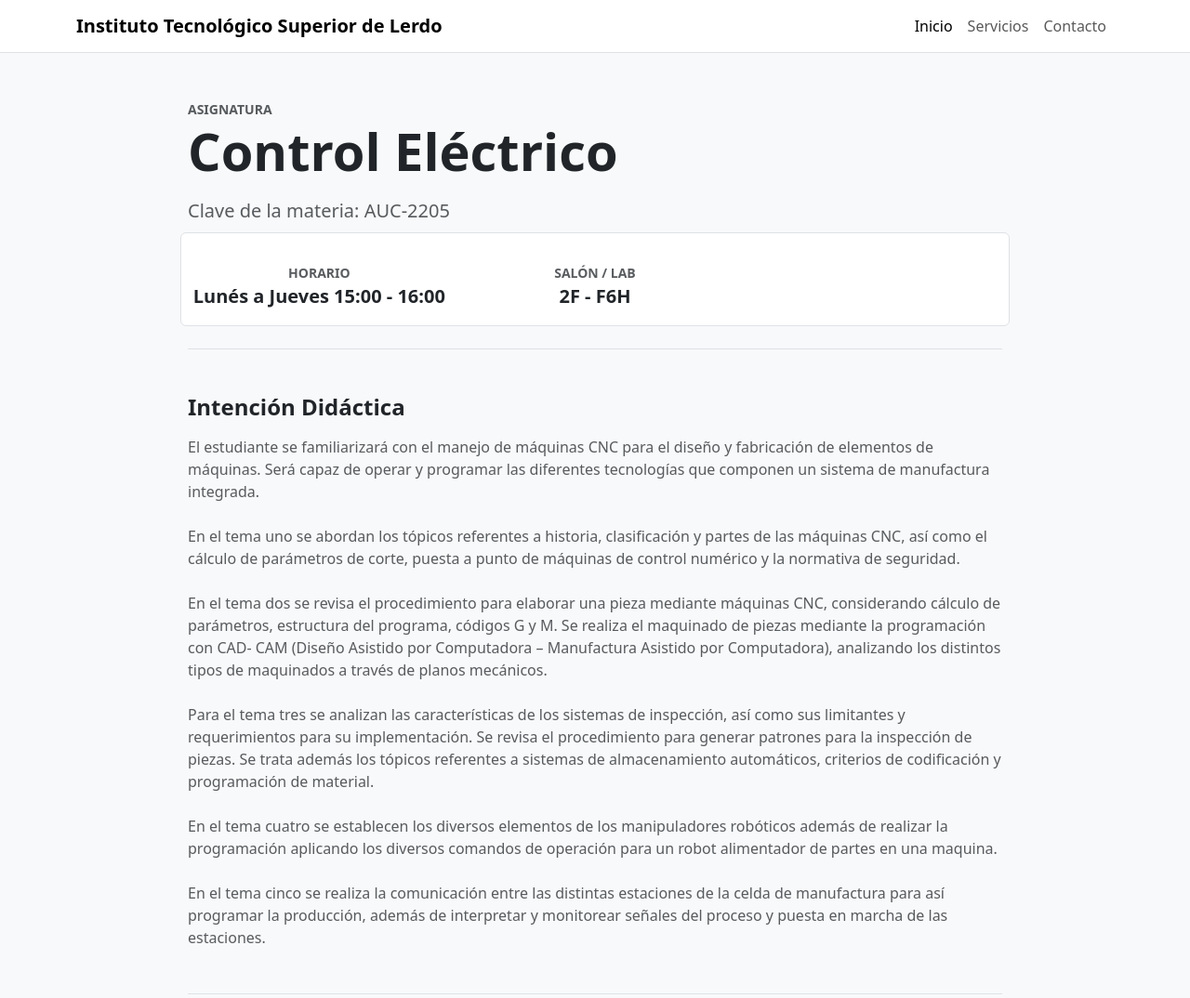
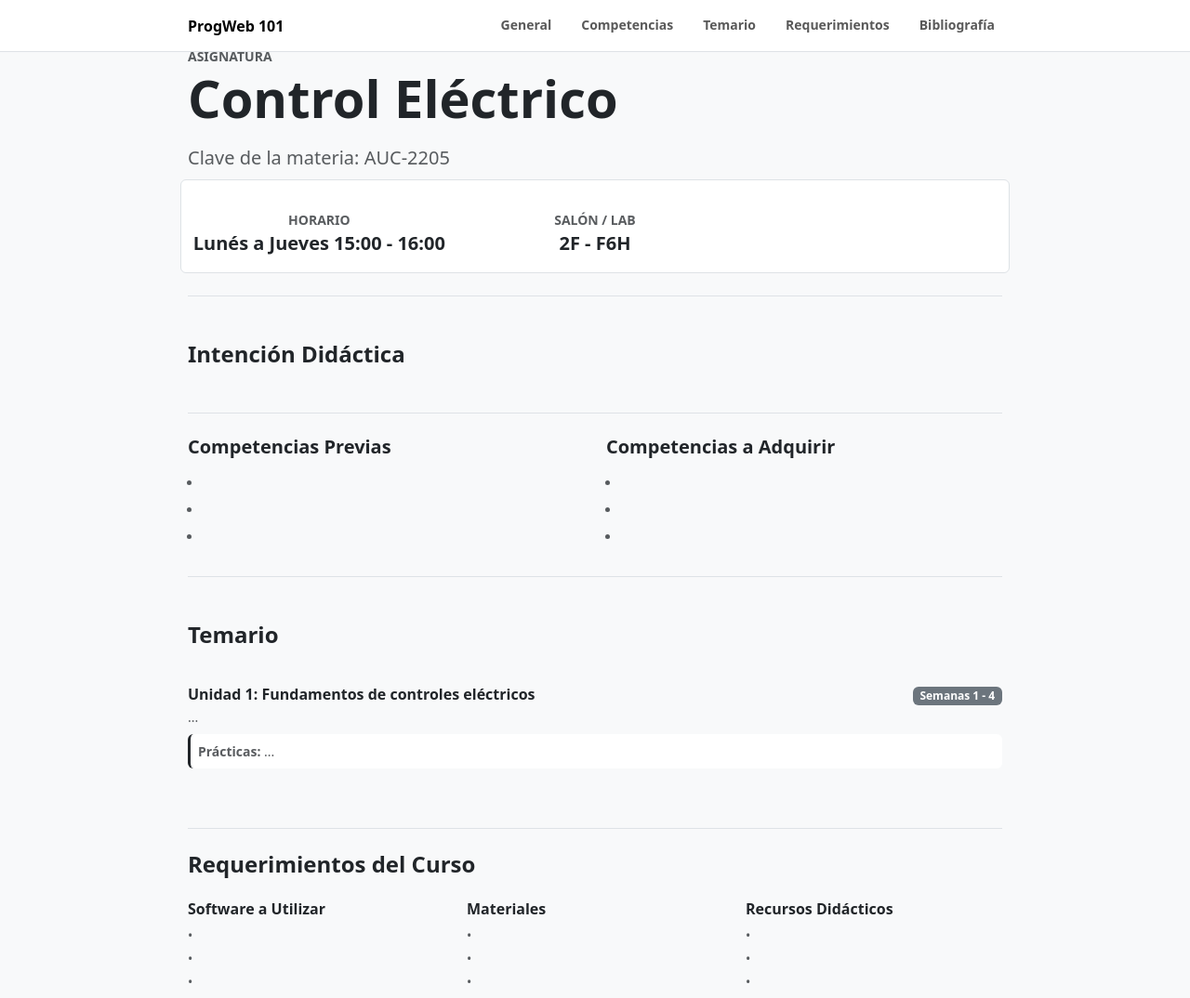
Before and after one commit to paco-ruvalcaba/paginamaterias, a plain HTML site: page index.html in a window 1280 px wide. Shown: the top 1074 px of the page at 93% size. Drawn offline with nearby package versions, Linux system fonts and the light colour scheme.

Commit message:
Agregando menú a la pagina principal

```diff
--- a/index.html
+++ b/index.html
@@ -31,30 +31,24 @@
     - navbar-light bg-white: Fondo blanco con colores de texto legibles para fondos claros.
     - border-bottom: Añade una línea divisoria inferior muy tenue.
   -->
-  <nav class="navbar navbar-expand-lg navbar-light bg-white border-bottom">
-    <!-- container: Centra el contenido y le da márgenes laterales automáticos -->
-    <div class="container">
+  <nav class="navbar navbar-expand-md navbar-light bg-white border-bottom fixed-top">
+    <div class="container" style="max-width: 900px;">
+      <a class="navbar-brand fw-bold fs-6" href="#general">ProgWeb 101</a>
 
-      <!-- Logo o título principal de la marca -->
-      <!-- fw-bold: Aplica grosor de fuente en negrita (Font Weight Bold) -->
-      <a class="navbar-brand fw-bold" href="#">Instituto Tecnológico Superior de Lerdo</a>
-
-      <!-- Botón tipo "hamburguesa" que aparece únicamente en pantallas pequeñas -->
-      <!-- data-bs-toggle y data-bs-target vinculan este botón con el div colapsable mediante JavaScript -->
-      <button class="navbar-toggler" type="button" data-bs-toggle="collapse" data-bs-target="#navbarNav">
+      <button class="navbar-toggler border-0" type="button" data-bs-toggle="collapse" data-bs-target="#menuSecciones">
         <span class="navbar-toggler-icon"></span>
       </button>
 
-      <!-- Menú desplegable que contiene los enlaces de navegación -->
-      <div class="collapse navbar-collapse" id="navbarNav">
-        <!-- ms-auto: (Margin Start Auto) Empuja la lista de enlaces totalmente hacia la derecha -->
-        <ul class="navbar-nav ms-auto">
-          <li class="nav-item"><a class="nav-link active" href="#">Inicio</a></li>
-          <li class="nav-item"><a class="nav-link" href="#">Servicios</a></li>
-          <li class="nav-item"><a class="nav-link" href="#">Contacto</a></li>
+      <!-- Menú con hipervínculos tipo 'nav-underline' (línea sobria abajo del enlace) -->
+      <div class="collapse navbar-collapse" id="menuSecciones">
+        <ul class="navbar-nav ms-auto nav-underline small fw-semibold">
+          <li class="nav-item"><a class="nav-link" href="#general">General</a></li>
+          <li class="nav-item"><a class="nav-link" href="#competencias">Competencias</a></li>
+          <li class="nav-item"><a class="nav-link" href="#temario">Temario</a></li>
+          <li class="nav-item"><a class="nav-link" href="#requerimientos">Requerimientos</a></li>
+          <li class="nav-item"><a class="nav-link" href="#bibliografia">Bibliografía</a></li>
         </ul>
       </div>
-
     </div>
   </nav>
 
@@ -71,7 +65,7 @@
 <main class="container my-5" style="max-width: 900px;">
 
   <!-- 1. TÍTULO DE LA MATERIA Y FICHA RÁPIDA -->
-  <section class="pb-4 mb-5 border-bottom text-center text-md-start">
+  <section id="general" class="pb-4 mb-5 border-bottom text-center text-md-start">
     <span class="text-uppercase tracking-wide text-muted small fw-bold">Asignatura</span>
     <h1 class="display-4 fw-bold mb-3">Control Eléctrico</h1>
     <p class="lead text-muted mb-4">Clave de la materia: AUC-2205</p>
@@ -93,17 +87,11 @@
   <section class="mb-5">
     <h2 class="h4 fw-bold mb-3">Intención Didáctica</h2>
     <p class="text-muted leading-relaxed">
-      El estudiante se familiarizará con el manejo de máquinas CNC para el diseño y fabricación de elementos de máquinas. Será capaz de operar y programar las diferentes tecnologías que componen un sistema de manufactura integrada.<br><br>
-			En el tema uno se abordan los tópicos referentes a historia, clasificación y partes de las máquinas CNC, así como el cálculo de parámetros de corte, puesta a punto de máquinas de control numérico y la normativa de seguridad.<br><br>
-			En el tema dos se revisa el procedimiento para elaborar una pieza mediante máquinas CNC, considerando cálculo de parámetros, estructura del programa, códigos G y M. Se realiza el maquinado de piezas mediante la programación con CAD- CAM (Diseño Asistido por Computadora – Manufactura Asistido por Computadora), analizando los distintos tipos de maquinados a través de planos mecánicos.<br><br>
-			Para el tema tres se analizan las características de los sistemas de inspección, así como sus limitantes y requerimientos para su implementación. Se revisa el procedimiento para generar patrones para la inspección de piezas. Se trata además los tópicos referentes a sistemas de almacenamiento automáticos, criterios de codificación y programación de material.<br><br>
-			En el tema cuatro se establecen los diversos elementos de los manipuladores robóticos además de realizar la programación aplicando los diversos comandos de operación para un robot alimentador de partes en una maquina.<br><br>
-			En el tema cinco se realiza la comunicación entre las distintas estaciones de la celda de manufactura para así programar la producción, además de interpretar y monitorear señales del proceso y puesta en marcha de las estaciones.
-    </p>
+			</p>
   </section>
 
   <!-- 3. COMPETENCIAS (PREVIAS Y A ADQUIRIR) -->
-  <section class="mb-5 py-4 border-top border-bottom">
+  <section id="competencias" class="mb-5 py-4 border-top border-bottom">
     <div class="row g-4">
       <!-- Competencias Previas -->
       <div class="col-md-6">
@@ -128,14 +116,14 @@
   </section>
 
   <!-- 4. TEMARIO Y PRÁCTICAS INTEGRADAS -->
-  <section class="mb-5">
+  <section id="temario" class="mb-5">
     <h2 class="h4 fw-bold mb-4">Temario</h2>
     <div class="list-group list-group-flush">
 
       <!-- Unidad 1 -->
       <div class="list-group-item bg-transparent px-0 py-3">
         <div class="d-flex w-100 justify-content-between align-items-baseline">
-          <h3 class="h6 fw-bold mb-1">Unidad 1:</h3>
+          <h3 class="h6 fw-bold mb-1">Unidad 1: Fundamentos de controles eléctricos</h3>
           <span class="badge bg-secondary">Semanas 1 - 4</span>
         </div>
         <p class="text-muted small mb-2">...</p>
@@ -149,7 +137,7 @@
   </section>
 
   <!-- 5. SOFTWARE, MATERIALES Y RECURSOS -->
-  <section class="mb-5 py-4 border-top border-bottom">
+  <section  id="requerimientos" class="mb-5 py-4 border-top border-bottom">
     <h2 class="h4 fw-bold mb-4">Requerimientos del Curso</h2>
     <div class="row g-4">
 
@@ -184,7 +172,7 @@
   </section>
 
   <!-- 6. BIBLIOGRAFÍA -->
-  <section class="mb-5">
+  <section id="bibliografia" class="mb-5">
     <h2 class="h4 fw-bold mb-3">Bibliografía</h2>
     <ol class="text-muted small ps-3 mb-0">
       <li class="mb-2">Autor. <em>Título del libro</em>. Editorial.</li>
```
